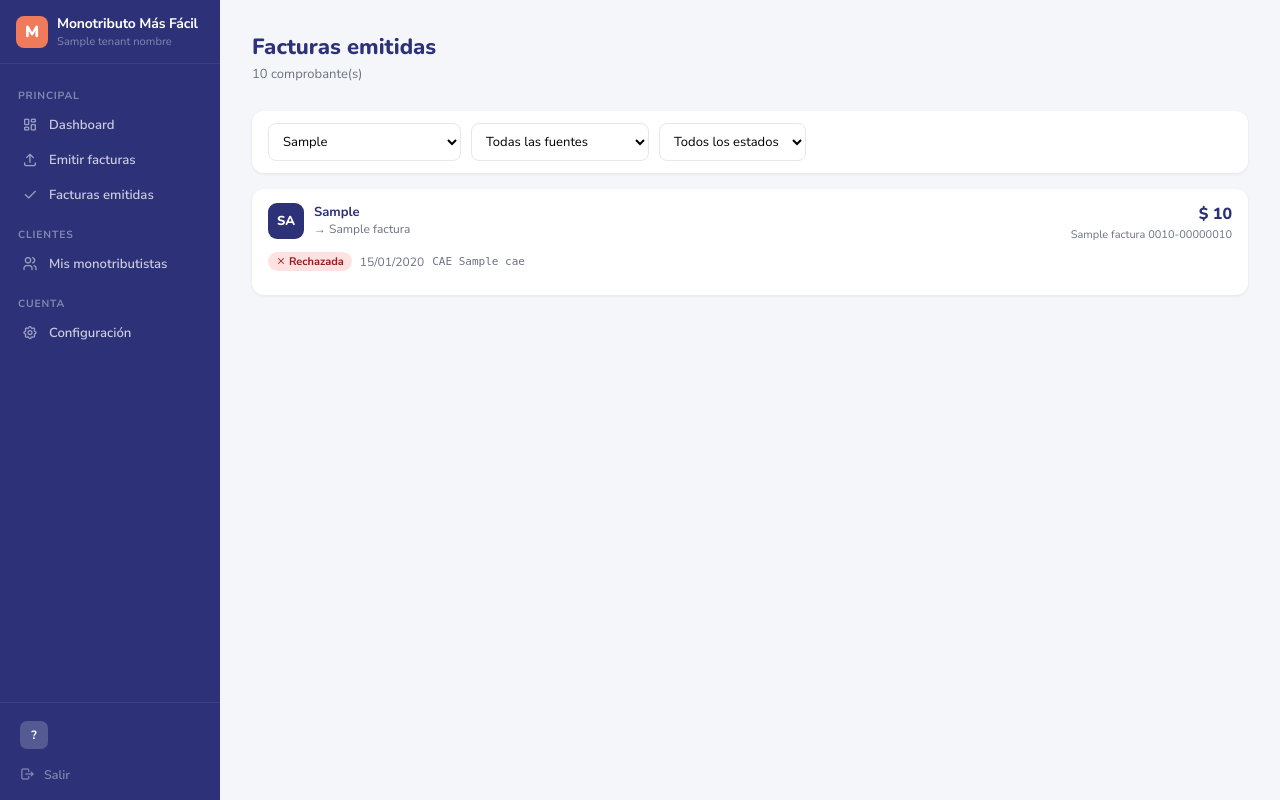
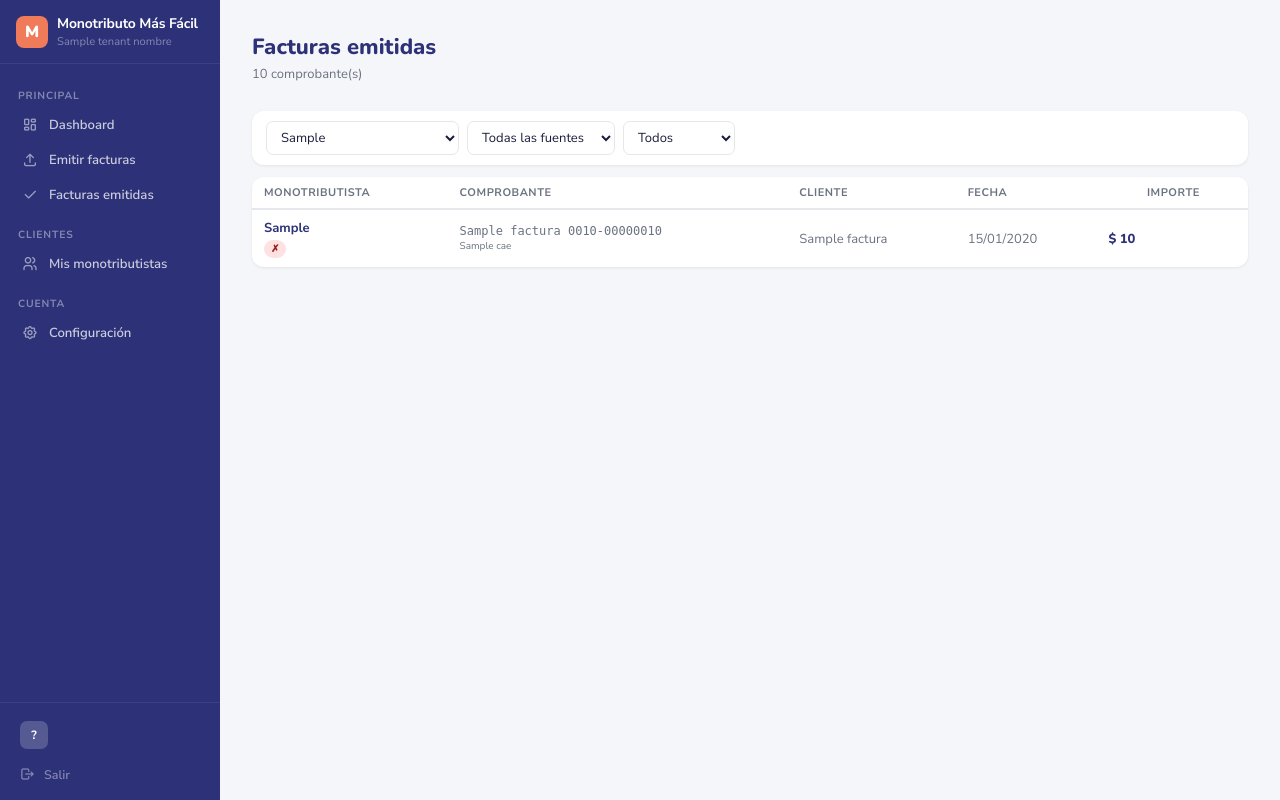
Before and after one commit to chelo-perez/monotributo-masfacil, a FastAPI app: template app/templates/facturas/lista.html in a window 1280 px wide. Run offline with FastAPI, Linux system fonts and the light colour scheme; the template is opened without the code that fills it: most values are stand-ins (such as "Sample title", 1, 10 or a date in 2020); parts of the project's set-up code (start-up, migrations or seed data) failed here and were passed over; some libraries are stand-ins or nearby versions.

Commit message:
feat: lista de facturas en tabla compacta con acciones por íconos

```diff
--- a/app/templates/facturas/lista.html
+++ b/app/templates/facturas/lista.html
@@ -4,41 +4,66 @@
 {% block extra_styles %}
 .filters {
   background: white; border-radius: var(--radius); box-shadow: var(--shadow);
-  padding: 12px 16px; margin-bottom: 16px;
-  display: flex; gap: 10px; align-items: center; flex-wrap: wrap;
+  padding: 10px 14px; margin-bottom: 12px;
+  display: flex; gap: 8px; align-items: center; flex-wrap: wrap;
 }
 select.f-select {
-  border: 1.5px solid var(--border); border-radius: 8px;
-  padding: 8px 10px; font-size: 13px; font-family: inherit;
-  background: white; outline: none;
+  border: 1.5px solid var(--border); border-radius: 7px;
+  padding: 6px 10px; font-size: 13px; font-family: inherit;
+  background: white; outline: none; color: var(--text);
 }
 
-.fact-card { background: white; border-radius: var(--radius); box-shadow: var(--shadow); padding: 14px 16px; margin-bottom: 8px; }
-.fact-top { display: flex; align-items: flex-start; gap: 10px; margin-bottom: 10px; }
-.fact-avatar { width: 36px; height: 36px; border-radius: 9px; background: var(--navy); color: white; font-family: 'Nunito', sans-serif; font-weight: 800; font-size: 13px; display: flex; align-items: center; justify-content: center; flex-shrink: 0; }
-.fact-info { flex: 1; min-width: 0; }
-.fact-mono { font-weight: 700; color: var(--navy); font-size: 13px; white-space: nowrap; overflow: hidden; text-overflow: ellipsis; }
-.fact-cliente { font-size: 12px; color: var(--muted); }
-.fact-right { text-align: right; flex-shrink: 0; }
-.fact-monto { font-family: 'Nunito', sans-serif; font-weight: 800; font-size: 16px; color: var(--navy); }
-.fact-nro { font-size: 11px; color: var(--muted); margin-top: 2px; }
-.fact-meta { display: flex; align-items: center; gap: 8px; flex-wrap: wrap; margin-bottom: 10px; }
-.badge-apr { background: #DCFCE7; color: #166534; font-size: 11px; font-weight: 700; padding: 2px 8px; border-radius: 20px; }
-.badge-rec { background: #FEE2E2; color: #991B1B; font-size: 11px; font-weight: 700; padding: 2px 8px; border-radius: 20px; }
-.badge-hist { background: #F0F4FF; color: #3730A3; font-size: 11px; font-weight: 700; padding: 2px 8px; border-radius: 20px; }
-.fact-fecha { font-size: 12px; color: var(--muted); }
-.fact-cae { font-family: monospace; font-size: 11px; color: var(--muted); }
-.fact-actions { display: flex; gap: 8px; flex-wrap: wrap; }
-.btn-action { display: inline-flex; align-items: center; gap: 5px; padding: 6px 12px; border-radius: 7px; font-size: 12px; font-weight: 700; cursor: pointer; border: 1.5px solid var(--border); background: white; color: var(--navy); font-family: inherit; text-decoration: none; transition: all .15s; }
-.btn-action:hover { border-color: var(--navy); }
-.btn-action.wa { border-color: #25D366; color: #25D366; }
-.btn-action.mail { border-color: var(--coral); color: var(--coral); }
-.mail-result { font-size: 12px; margin-top: 6px; }
-.pagination { display: flex; justify-content: center; gap: 8px; margin-top: 20px; }
-.page-btn { padding: 7px 14px; border-radius: 8px; border: 1.5px solid var(--border); background: white; font-size: 13px; font-weight: 700; color: var(--muted); text-decoration: none; }
+.fact-table { width: 100%; border-collapse: collapse; }
+.fact-table thead th {
+  padding: 8px 12px; text-align: left;
+  font-size: 11px; font-weight: 700; text-transform: uppercase;
+  letter-spacing: .05em; color: var(--muted);
+  border-bottom: 2px solid var(--border);
+  background: white;
+  position: sticky; top: 0;
+}
+.fact-table thead th:last-child { text-align: right; }
+.fact-table tbody tr {
+  border-bottom: 1px solid var(--border);
+  transition: background .1s;
+}
+.fact-table tbody tr:last-child { border-bottom: none; }
+.fact-table tbody tr:hover { background: #fafafa; }
+.fact-table td { padding: 9px 12px; font-size: 13px; vertical-align: middle; }
+.fact-table td:last-child { text-align: right; }
+
+.td-mono { font-weight: 700; color: var(--navy); white-space: nowrap; }
+.td-nro  { font-family: monospace; font-size: 12px; color: var(--muted); white-space: nowrap; }
+.td-cliente { color: var(--muted); font-size: 12px; max-width: 160px; overflow: hidden; text-overflow: ellipsis; white-space: nowrap; }
+.td-fecha { font-size: 12px; color: var(--muted); white-space: nowrap; }
+.td-monto { font-family: 'Nunito', sans-serif; font-weight: 800; color: var(--navy); white-space: nowrap; }
+.td-actions { display: flex; gap: 4px; justify-content: flex-end; align-items: center; }
+
+.badge-apr  { background:#DCFCE7; color:#166534; font-size:10px; font-weight:700; padding:2px 7px; border-radius:20px; white-space:nowrap; }
+.badge-rec  { background:#FEE2E2; color:#991B1B; font-size:10px; font-weight:700; padding:2px 7px; border-radius:20px; }
+.badge-hist { background:#EEF2FF; color:#3730A3; font-size:10px; font-weight:700; padding:2px 6px; border-radius:20px; }
+
+.act-btn {
+  display: inline-flex; align-items: center; justify-content: center;
+  width: 28px; height: 28px; border-radius: 6px;
+  border: 1.5px solid var(--border); background: white;
+  color: var(--navy); cursor: pointer; font-size: 14px;
+  text-decoration: none; transition: all .15s;
+  font-family: inherit;
+}
+.act-btn:hover { border-color: var(--navy); background: var(--bg); }
+.act-btn.wa:hover { border-color: #25D366; color: #25D366; }
+.act-btn.mail:hover { border-color: var(--coral); color: var(--coral); }
+.act-btn[disabled] { opacity: .35; cursor: not-allowed; }
+
+.table-wrap { background: white; border-radius: var(--radius); box-shadow: var(--shadow); overflow: hidden; }
+
+.empty-state { text-align: center; padding: 56px 24px; color: var(--muted); background: white; border-radius: var(--radius); }
+.empty-state h3 { font-family: 'Nunito', sans-serif; font-weight: 800; color: var(--navy); margin: 12px 0 6px; }
+
+.pagination { display: flex; justify-content: center; gap: 8px; margin-top: 14px; }
+.page-btn { padding: 6px 14px; border-radius: 8px; border: 1.5px solid var(--border); background: white; font-size: 13px; font-weight: 700; color: var(--muted); text-decoration: none; }
 .page-btn.active { background: var(--navy); color: white; border-color: var(--navy); }
-.empty-state { text-align: center; padding: 56px 24px; color: var(--muted); }
-.empty-state h3 { font-family: 'Nunito', sans-serif; font-weight: 800; color: var(--navy); margin: 12px 0 6px; font-size: 18px; }
 {% endblock %}
 
 {% block content %}
@@ -58,103 +83,100 @@ select.f-select {
   </select>
   <select class="f-select" onchange="filtrar()" id="f-fuente">
     <option value="" {% if not fuente_filtro %}selected{% endif %}>Todas las fuentes</option>
-    <option value="sistema" {% if fuente_filtro == 'sistema' %}selected{% endif %}>Emitidas por el sistema</option>
-    <option value="historial" {% if fuente_filtro == 'historial' %}selected{% endif %}>Importadas de ARCA</option>
+    <option value="sistema" {% if fuente_filtro == 'sistema' %}selected{% endif %}>Sistema</option>
+    <option value="historial" {% if fuente_filtro == 'historial' %}selected{% endif %}>Importadas ARCA</option>
   </select>
   <select class="f-select" onchange="filtrar()" id="f-estado">
-    <option value="">Todos los estados</option>
+    <option value="">Todos</option>
     <option value="aprobada" {% if estado_filtro == 'aprobada' %}selected{% endif %}>Aprobadas</option>
     <option value="rechazada" {% if estado_filtro == 'rechazada' %}selected{% endif %}>Rechazadas</option>
   </select>
 </div>
 
 {% if facturas %}
+<div class="table-wrap">
+  <table class="fact-table">
+    <thead>
+      <tr>
+        <th>Monotributista</th>
+        <th>Comprobante</th>
+        <th>Cliente</th>
+        <th>Fecha</th>
+        <th style="text-align:right">Importe</th>
+        <th style="text-align:right"></th>
+      </tr>
+    </thead>
+    <tbody>
       {% for f in facturas %}
-<div class="fact-card">
-  <div class="fact-top">
-    <div class="fact-avatar">{{ f.mono.razon_social[:2].upper() if f.mono else '?' }}</div>
-    <div class="fact-info">
-      <div class="fact-mono">{{ f.mono.razon_social if f.mono else '—' }}</div>
-      <div class="fact-cliente">→ {{ f.cliente_nombre }}</div>
-    </div>
-    <div class="fact-right">
-      <div class="fact-monto">$ {{ "{:,.0f}".format(f.imp_total).replace(",", ".") }}</div>
-      <div class="fact-nro">
-        {{ f.cbte_tipo_label }} {{ "%04d"|format(f.punto_venta) }}-{{ "%08d"|format(f.cbte_nro) }}
-      </div>
-    </div>
-  </div>
-
-  <div class="fact-meta">
+      <tr>
+        <td>
+          <div class="td-mono">{{ f.mono.razon_social if f.mono else '—' }}</div>
+          <div style="display:flex;gap:4px;margin-top:3px">
             {% if f.estado == 'aprobada' %}
-    <span class="badge-apr"><i class="ti ti-check" style="font-size:10px"></i> Aprobada</span>
+            <span class="badge-apr">✓</span>
             {% else %}
-    <span class="badge-rec"><i class="ti ti-x" style="font-size:10px"></i> Rechazada</span>
+            <span class="badge-rec">✗</span>
             {% endif %}
             {% if f.fuente == 'historial' %}
-    <span class="badge-hist"><i class="ti ti-cloud-download" style="font-size:10px"></i> ARCA</span>
+            <span class="badge-hist">ARCA</span>
             {% endif %}
-    <span class="fact-fecha">{{ f.cbte_fecha.strftime('%d/%m/%Y') if f.cbte_fecha else '—' }}</span>
-    {% if f.cae %}<span class="fact-cae">CAE {{ f.cae }}</span>{% endif %}
           </div>
-
-  {% if f.estado == 'aprobada' %}
-  <div class="fact-actions">
+        </td>
+        <td>
+          <div class="td-nro">{{ f.cbte_tipo_label }} {{ "%04d"|format(f.punto_venta) }}-{{ "%08d"|format(f.cbte_nro) }}</div>
+          {% if f.cae %}<div style="font-size:10px;color:var(--muted);margin-top:1px">{{ f.cae }}</div>{% endif %}
+        </td>
+        <td class="td-cliente">{{ f.cliente_nombre }}</td>
+        <td class="td-fecha">{{ f.cbte_fecha.strftime('%d/%m/%Y') if f.cbte_fecha else '—' }}</td>
+        <td class="td-monto">$ {{ "{:,.0f}".format(f.imp_total).replace(",", ".") }}</td>
+        <td>
+          <div class="td-actions">
             {% if f.fuente == 'sistema' and f.factura_id %}
-    <a href="/facturas/{{ f.factura_id }}/pdf" class="btn-action" download>
-      <i class="ti ti-download" style="font-size:13px"></i> PDF
+            <a href="/facturas/{{ f.factura_id }}/pdf" class="act-btn" download title="Descargar PDF">
+              <i class="ti ti-download"></i>
             </a>
             {% if f.cliente_email %}
-    <button class="btn-action mail"
+            <button class="act-btn mail" title="Enviar por mail"
                     hx-post="/facturas/{{ f.factura_id }}/enviar-mail"
-            hx-target="#mail-result-{{ f.factura_id }}"
-            hx-swap="innerHTML"
-            onclick="this.disabled=true;this.innerHTML='<i class=\'ti ti-loader\' style=\'font-size:12px\'></i> Enviando...'">
-      <i class="ti ti-mail" style="font-size:13px"></i> Mail
+                    hx-target="#mr-{{ f.factura_id }}" hx-swap="innerHTML"
+                    onclick="this.disabled=true">
+              <i class="ti ti-mail"></i>
             </button>
             {% else %}
-    <span class="btn-action" style="opacity:.4;cursor:not-allowed" title="Sin email">
-      <i class="ti ti-mail" style="font-size:13px"></i> Sin mail
-    </span>
+            <button class="act-btn" disabled title="Sin email registrado">
+              <i class="ti ti-mail"></i>
+            </button>
             {% endif %}
-    <button class="btn-action wa" onclick="abrirWA({{ f.factura_id }})">
-      <i class="ti ti-brand-whatsapp" style="font-size:13px"></i> WhatsApp
+            <button class="act-btn wa" title="WhatsApp" onclick="abrirWA({{ f.factura_id }})">
+              <i class="ti ti-brand-whatsapp"></i>
             </button>
-    {% else %}
-    {# Historial importado — sin PDF ni mail propios #}
-    <span style="font-size:12px;color:var(--muted)">
-      <i class="ti ti-info-circle" style="font-size:12px"></i>
-      Importada de ARCA — PDF disponible en Mis Comprobantes de ARCA
-    </span>
             {% endif %}
           </div>
-  {% if f.factura_id %}
-  <div id="mail-result-{{ f.factura_id }}" class="mail-result"></div>
-  {% endif %}
-  {% endif %}
+          {% if f.factura_id %}<div id="mr-{{ f.factura_id }}" style="font-size:11px;text-align:right;margin-top:3px"></div>{% endif %}
+        </td>
+      </tr>
+      {% endfor %}
+    </tbody>
+  </table>
 </div>
-{% endfor %}
 
 {% if page > 1 or total > 50 %}
 <div class="pagination">
   {% if page > 1 %}
-  <a href="?page={{ page - 1 }}{% if mono_id %}&mono_id={{ mono_id }}{% endif %}{% if fuente_filtro %}&fuente={{ fuente_filtro }}{% endif %}" class="page-btn">← Anterior</a>
+  <a href="?page={{ page - 1 }}{% if mono_id %}&mono_id={{ mono_id }}{% endif %}{% if fuente_filtro %}&fuente={{ fuente_filtro }}{% endif %}" class="page-btn">←</a>
   {% endif %}
   <span class="page-btn active">{{ page }}</span>
   {% if total > page * 50 %}
-  <a href="?page={{ page + 1 }}{% if mono_id %}&mono_id={{ mono_id }}{% endif %}{% if fuente_filtro %}&fuente={{ fuente_filtro }}{% endif %}" class="page-btn">Siguiente →</a>
+  <a href="?page={{ page + 1 }}{% if mono_id %}&mono_id={{ mono_id }}{% endif %}{% if fuente_filtro %}&fuente={{ fuente_filtro }}{% endif %}" class="page-btn">→</a>
   {% endif %}
 </div>
 {% endif %}
 
 {% else %}
 <div class="empty-state">
-  <i class="ti ti-receipt" style="font-size:52px;color:#CBD5E1"></i>
+  <i class="ti ti-receipt" style="font-size:48px;color:#CBD5E1"></i>
   <h3>No hay facturas</h3>
   <p>{% if fuente_filtro == 'historial' %}Importá el historial desde la página de cada monotributista.{% else %}Las facturas aparecerán acá una vez que emitas el primer lote.{% endif %}</p>
-  <a href="/emitir" class="btn btn-primary" style="margin-top:20px;display:inline-flex">
-    <i class="ti ti-upload"></i> Emitir facturas
-  </a>
 </div>
 {% endif %}
 {% endblock %}
@@ -166,16 +188,14 @@ function filtrar() {
   const fuente = document.getElementById('f-fuente').value;
   const estado = document.getElementById('f-estado').value;
   let url = '/facturas?page=1';
-  if (mono) url += '&mono_id=' + mono;
+  if (mono)   url += '&mono_id=' + mono;
   if (fuente) url += '&fuente=' + fuente;
   if (estado) url += '&estado=' + estado;
   window.location.href = url;
 }
-
-async function abrirWA(facturaId) {
-  const res = await fetch('/facturas/' + facturaId + '/whatsapp');
-  const data = await res.json();
-  window.open(data.url, '_blank');
+async function abrirWA(id) {
+  const r = await fetch('/facturas/' + id + '/whatsapp');
+  window.open((await r.json()).url, '_blank');
 }
 </script>
 {% endblock %}
```
Lines whose indentation alone changed are shown as unchanged.
